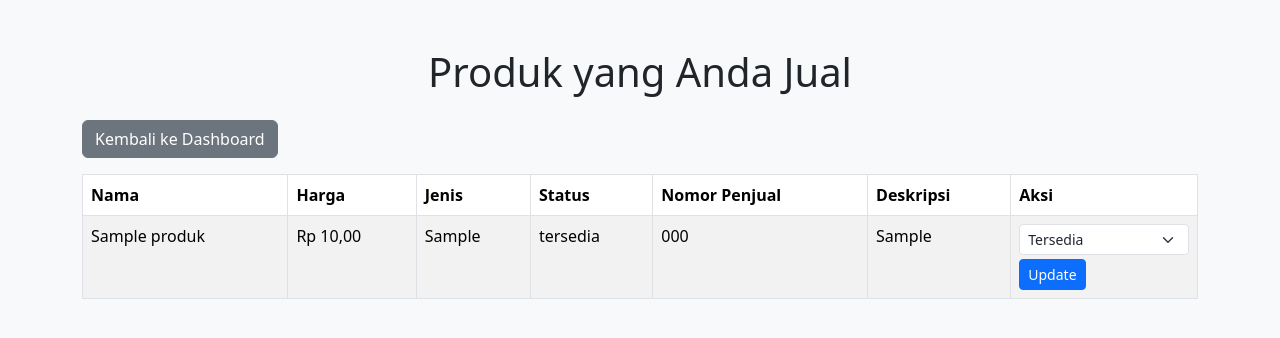
After one commit to AndreasTopuh/caridana, a PHP site: page /app/view/produk_saya.php in a window 1280 px wide. The commit adds this page. Shown: the top 338 px of the page. Run offline with PHP 8.4, Linux system fonts and the light colour scheme; the visitor is signed in with stand-in values (Sample User, id 1); tables that the repository leaves empty or names only in its code hold one stand-in row (values such as "Sample post").

Commit message:
adding the produk saya

```diff
--- a/app/view/dashboarduser.php
+++ b/app/view/dashboarduser.php
@@ -70,7 +70,7 @@ $user = $_SESSION['user'];
                     <div class="card-body">
                         <h5 class="card-title">Barang yang Anda Jual</h5>
                         <p class="card-text">Kelola barang-barang yang telah Anda jual.</p>
-                        <a href="./my_barang.php" class="btn btn-custom">Lihat Barang</a>
+                        <a href="./produk_saya.php" class="btn btn-custom">Lihat Barang</a>
                     </div>
                 </div>
             </div>
--- /dev/null
+++ b/app/view/produk_saya.php
@@ -0,0 +1,90 @@
+<?php
+error_reporting(E_ALL & ~E_NOTICE); // Menyembunyikan pesan notice
+session_start(); // Pastikan ini dipanggil hanya sekali
+
+if (!isset($_SESSION['user'])) {
+    header("Location: /unkpresent/caridana/index.php");
+    exit();
+}
+
+require_once '../controller/ProdukController.php';
+
+
+use Controller\ProdukController;
+
+$produkController = new ProdukController();
+$userId = $_SESSION['user']['id'];
+$userProdukList = $produkController->showUserProduk($userId);
+
+if ($_SERVER['REQUEST_METHOD'] === 'POST' && isset($_POST['update_produk'])) {
+    $produkController->updateProduk($_POST['id'], $_POST['status']);
+    header("Location: produk_saya.php"); // Refresh halaman setelah update
+    exit();
+}
+?>
+
+<!DOCTYPE html>
+<html lang="en">
+<head>
+    <meta charset="UTF-8">
+    <meta name="viewport" content="width=device-width, initial-scale=1.0">
+    <title>Produk yang Anda Jual</title>
+    <link rel="stylesheet" href="https://cdn.jsdelivr.net/npm/bootstrap@5.3.1/dist/css/bootstrap.min.css">
+    <link rel="stylesheet" href="/caridana/public/css/style.css">
+</head>
+<body class="bg-light">
+    <div class="container mt-5">
+        <h1 class="text-center mb-4">Produk yang Anda Jual</h1>
+        <a href="dashboarduser.php" class="btn btn-secondary mb-3">Kembali ke Dashboard</a>
+
+        <table class="table table-striped table-bordered">
+            <thead>
+                <tr>
+                    <th>Nama</th>
+                    <th>Harga</th>
+                    <th>Jenis</th>
+                    <th>Status</th>
+                    <th>Nomor Penjual</th>
+                    <th>Deskripsi</th>
+                    <th>Aksi</th>
+                </tr>
+            </thead>
+            <tbody>
+                <?php if ($userProdukList): ?>
+                    <?php foreach ($userProdukList as $produk): ?>
+                        <tr>
+                            <td><?= htmlspecialchars($produk['nama']); ?></td>
+
+                            <td>Rp <?= htmlspecialchars(number_format($produk['harga'], 2, ',', '.')); ?></td>
+
+                            <td><?= htmlspecialchars($produk['jenis']); ?></td>
+
+                            <td><?= htmlspecialchars($produk['status']); ?></td>
+
+                            <td><?= htmlspecialchars($produk['nomor_penjual']); ?></td>
+
+                            <td><?= htmlspecialchars($produk['deskripsi']); ?></td>
+
+                            <td>
+                                <form method="POST" action="">
+                                    <input type="hidden" name="id" value="<?= $produk['id']; ?>">
+                                    <select name="status" class="form-select form-select-sm">
+                                        <option value="tersedia" <?= $produk['status'] === 'tersedia' ? 'selected' : ''; ?>>Tersedia</option>
+                                        <option value="terjual" <?= $produk['status'] === 'terjual' ? 'selected' : ''; ?>>Terjual</option>
+                                    </select>
+                                    <button type="submit" name="update_produk" class="btn btn-primary btn-sm mt-1">Update</button>
+                                </form>
+                            </td>
+                        </tr>
+                    <?php endforeach; ?>
+                <?php else: ?>
+                    <tr>
+                        <td colspan="8" class="text-center">Anda belum menjual Produk apapun.</td>
+                    </tr>
+                <?php endif; ?>
+            </tbody>
+        </table>
+    </div>
+    <script src="https://cdn.jsdelivr.net/npm/bootstrap@5.3.1/dist/js/bootstrap.bundle.min.js"></script>
+</body>
+</html>
```
